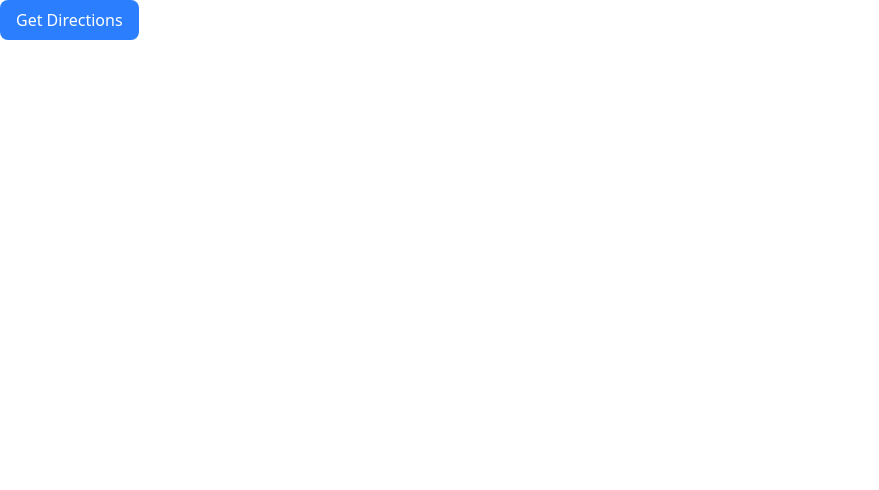
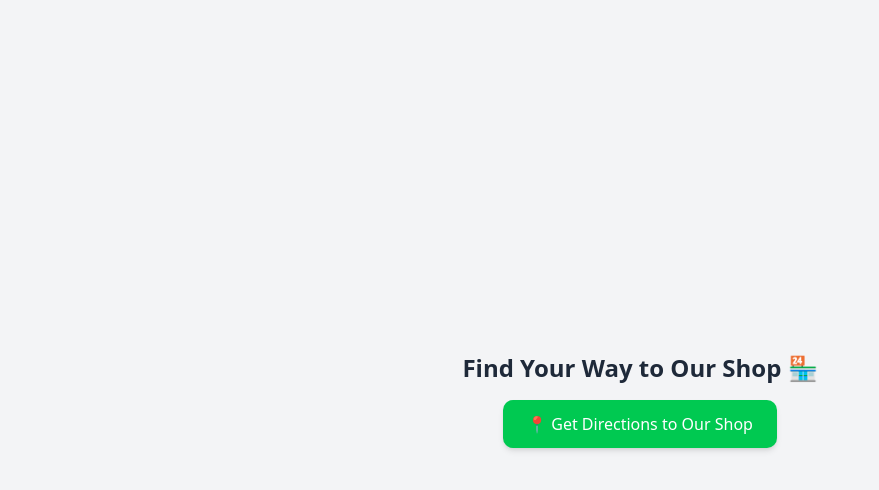
Before and after one commit to Endale-Truweha/track, a Next.js app: page / in a window 1280 px wide. Shown: the top 490 px of the page, without its empty margins (0-879 px from the left). Built offline with nearby package versions, Linux system fonts and the light colour scheme.

Commit message:
maplocation mi

```diff
--- a/src/components/geolocation.tsx
+++ b/src/components/geolocation.tsx
@@ -1,56 +1,46 @@
 "use client";
 import { useState } from "react";
 
-const OpenGoogleMaps = () => {
-  const [loading, setLoading] = useState(false);
+export default function ShowShopLocation() {
+  const [error, setError] = useState<string | null>(null);
 
-  const openGoogleMaps = () => {
+  // Replace with your shop's actual latitude and longitude
+  const shopLocation = { lat: 9.0301, lng: 38.7508 }; // Example: Addis Ababa, Ethiopia
+
+  const handleShowDirections = () => {
     if (!navigator.geolocation) {
-      alert("Geolocation is not supported by your browser.");
+      setError("Geolocation is not supported by your browser.");
       return;
     }
-
-    setLoading(true);
 
     navigator.geolocation.getCurrentPosition(
       (position) => {
         const userLat = position.coords.latitude;
         const userLng = position.coords.longitude;
 
-
-        const shopLat = 9.0301;  // Replace with your shop's latitude
-        const shopLng = 38.7508; // Replace with your shop's longitude
-
-        // Use Google Maps app deep link for mobile
-        const mobileUrl = `geo:${shopLat},${shopLng}?q=${shopLat},${shopLng}`;
-        // Fallback URL for desktop browsers
-        const desktopUrl = `https://www.google.com/maps/dir/?api=1&origin=${userLat},${userLng}&destination=${shopLat},${shopLng}&travelmode=driving`;
-
-        // Check if the user is on a mobile device
-        if (/Android|iPhone|iPad|iPod/i.test(navigator.userAgent)) {
-          window.location.href = mobileUrl;
-        } else {
-          window.open(desktopUrl, "_blank");
-        }
-
-        setLoading(false);
+        // Open Google Maps with directions from user to the shop
+        window.open(
+          `https://www.google.com/maps/dir/?api=1&origin=${userLat},${userLng}&destination=${shopLocation.lat},${shopLocation.lng}&travelmode=driving`,
+          "_blank"
+        );
       },
-      (error) => {
-        alert("Unable to retrieve location: " + error.message);
-        setLoading(false);
-      }
+      (err) => setError(err.message),
+      { enableHighAccuracy: true }
     );
   };
 
   return (
-    <button
-      onClick={openGoogleMaps}
-      className="px-4 py-2 bg-blue-500 text-white rounded-md hover:bg-blue-600"
-      disabled={loading}
-    >
-      {loading ? "Getting Location..." : "Get Directions"}
-    </button>
+    <div className="flex flex-col items-center justify-center h-screen space-y-4 bg-gray-100">
+      <h1 className="text-2xl font-bold text-gray-800">Find Your Way to Our Shop 🏪</h1>
+
+      <button
+        onClick={handleShowDirections}
+        className="bg-green-500 text-white px-6 py-3 rounded-lg shadow-md hover:bg-green-600 transition duration-200"
+      >
+        📍 Get Directions to Our Shop
+      </button>
+
+      {error && <p className="text-red-500 text-lg mt-2">{error}</p>}
+    </div>
   );
-};
-
-export default OpenGoogleMaps;
+}
```
